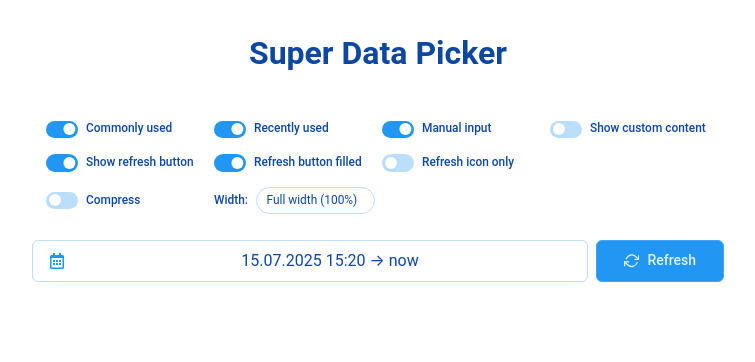
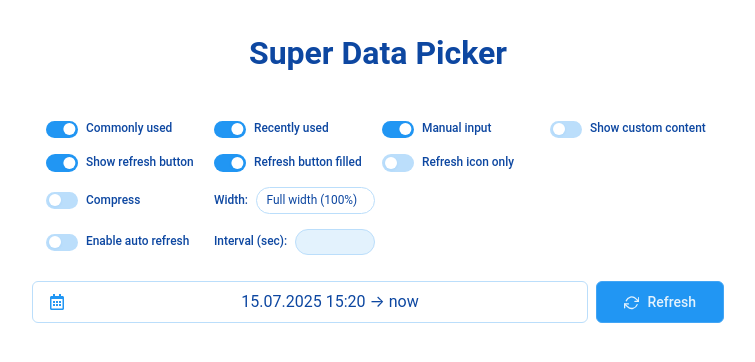
Before and after one commit to eliseevais/custom-super-data-picker, a React (Vite) app: page / in a window 1280 px wide. Shown: the top 362 px of the page, without its empty margins (262-1017 px from the left). Built offline with nearby package versions, Linux system fonts and the light colour scheme.

Commit message:
add autoRefresh

```diff
--- /dev/null
+++ b/src/components/AutoRefreshToggle/AutoRefreshToggle.module.css
@@ -0,0 +1,54 @@
+.controlGroup {
+  display: flex;
+  align-items: center;
+  gap: var(--space-sm);
+  min-width: 10rem;
+  white-space: nowrap;
+  border: none;
+}
+
+legend {
+  display: none;
+}
+
+.intervalWrapper {
+  display: flex;
+  align-items: center;
+  gap: var(--space-sm);
+  white-space: nowrap;
+}
+
+.intervalLabel {
+  font-size: calc(var(--text-sm) * 0.85);
+  color: var(--color-text-dark);
+  font-weight: 500;
+  white-space: nowrap;
+}
+
+.inputInterval {
+  padding: 0.2rem 0.6rem;
+  font-size: calc(var(--text-sm) * 0.85);
+  border: 1px solid var(--color-border-light);
+  border-radius: 1.1rem;
+  background-color: var(--color-bg-white);
+  color: var(--color-text-dark);
+  cursor: pointer;
+  transition:
+      border-color 0.3s ease,
+      box-shadow 0.3s ease;
+  width: 5rem;
+  appearance: none;
+  outline-offset: 1px;
+}
+
+.inputInterval:focus {
+  border-color: var(--color-primary);
+  box-shadow: var(--shadow-sm);
+  outline: none;
+}
+
+.inputInterval:disabled {
+  background-color: var(--color-disabled);
+  cursor: not-allowed;
+  color: var(--color-text-light);
+}
--- /dev/null
+++ b/src/components/AutoRefreshToggle/AutoRefreshToggle.tsx
@@ -0,0 +1,48 @@
+import { SwitchToggle } from "../SwitchControls/SwitchToggle/SwitchToggle.tsx";
+import s from "./AutoRefreshToggle.module.css";
+
+type Props = {
+  isAutoRefreshOn: boolean;
+  setIsAutoRefreshOn: (value: boolean) => void;
+  refreshInterval: number; // в миллисекундах
+  setRefreshInterval: (value: number) => void;
+};
+
+export const AutoRefreshToggle = ({
+  isAutoRefreshOn,
+  setIsAutoRefreshOn,
+  refreshInterval,
+  setRefreshInterval,
+}: Props) => {
+  const intervalSeconds = refreshInterval / 1000;
+
+  const onIntervalChange = (e: React.ChangeEvent<HTMLInputElement>) => {
+    const seconds = Number(e.target.value);
+    if (!isNaN(seconds) && seconds >= 1) {
+      setRefreshInterval(seconds * 1000);
+    }
+  };
+
+  return (
+    <fieldset className={s.controlGroup}>
+      <legend>Auto Refresh</legend>
+      <SwitchToggle
+        label="Enable auto refresh"
+        checked={isAutoRefreshOn}
+        onChange={() => setIsAutoRefreshOn(!isAutoRefreshOn)}
+      />
+      <label className={s.intervalWrapper}>
+        <span className={s.intervalLabel}>Interval (sec):</span>
+        <input
+          type="number"
+          min={1}
+          step={1}
+          value={intervalSeconds}
+          disabled={!isAutoRefreshOn}
+          onChange={onIntervalChange}
+          className={s.inputInterval}
+        />
+      </label>
+    </fieldset>
+  );
+};
--- a/src/components/SuperDataPicker/SuperDataPicker.tsx
+++ b/src/components/SuperDataPicker/SuperDataPicker.tsx
@@ -1,4 +1,4 @@
-import { useState } from "react";
+import { useState, useEffect, useRef } from "react";
 import { formatDisplayDate } from "../../utils/dateUtils";
 import { constants } from "../../constants/constants";
 import { useTimeRange } from "../../hooks/useTimeRange";
@@ -26,6 +26,10 @@ export const SuperDataPicker = () => {
   const [inputLineWidthMode, setInputLineWidthMode] =
     useState<WidthMode>("full");
 
+  // Новые стейты автообновления
+  const [isAutoRefreshOn, setIsAutoRefreshOn] = useState(false);
+  const [refreshInterval, setRefreshInterval] = useState(5000);
+
   const {
     timeRange,
     recentlyUsed,
@@ -36,6 +40,25 @@ export const SuperDataPicker = () => {
     handleApply,
     handleDateTimeChange,
   } = useTimeRange({ start: "now-1h", end: "now" });
+
+  const refreshRef = useRef(handleApply);
+  useEffect(() => {
+    refreshRef.current = handleApply;
+  }, [handleApply]);
+
+  useEffect(() => {
+    if (!isAutoRefreshOn || refreshInterval <= 0) {
+      return;
+    }
+
+    const id = setInterval(() => {
+      if (!isInvalid) {
+        refreshRef.current(() => setIsOpen(false));
+      }
+    }, refreshInterval);
+
+    return () => clearInterval(id);
+  }, [isAutoRefreshOn, refreshInterval, isInvalid]);
 
   const closeDropdown = () => setIsOpen(false);
 
@@ -62,6 +85,10 @@ export const SuperDataPicker = () => {
         setCompactInputs={setCompactInputs}
         inputLineWidthMode={inputLineWidthMode}
         setInputLineWidthMode={setInputLineWidthMode}
+        isAutoRefreshOn={isAutoRefreshOn}
+        setIsAutoRefreshOn={setIsAutoRefreshOn}
+        refreshInterval={refreshInterval}
+        setRefreshInterval={setRefreshInterval}
       />
 
       <div className={s.inputLineAndRefreshButton}>
--- a/src/components/SwitchControls/SwitchControls.tsx
+++ b/src/components/SwitchControls/SwitchControls.tsx
@@ -1,5 +1,6 @@
 import { SwitchToggle } from "./SwitchToggle/SwitchToggle";
 import { WidthSelector } from "../WidthSelector/WidthSelector.tsx";
+import { AutoRefreshToggle } from "../AutoRefreshToggle/AutoRefreshToggle.tsx";
 import type { WidthMode } from "../../types/types.ts";
 import s from "./SwitchControls.module.css";
 
@@ -26,6 +27,11 @@ type Props = {
 
   inputLineWidthMode: WidthMode;
   setInputLineWidthMode: (value: WidthMode) => void;
+
+  isAutoRefreshOn: boolean;
+  setIsAutoRefreshOn: (value: boolean) => void;
+  refreshInterval: number;
+  setRefreshInterval: (value: number) => void;
 };
 
 export const SwitchControls = ({
@@ -51,6 +57,11 @@ export const SwitchControls = ({
 
   inputLineWidthMode,
   setInputLineWidthMode,
+
+  isAutoRefreshOn,
+  setIsAutoRefreshOn,
+  refreshInterval,
+  setRefreshInterval,
 }: Props) => {
   return (
     <div className={s.switchControls}>
@@ -110,6 +121,13 @@ export const SwitchControls = ({
           onChange={setInputLineWidthMode}
         />
       </fieldset>
+
+      <AutoRefreshToggle
+        isAutoRefreshOn={isAutoRefreshOn}
+        setIsAutoRefreshOn={setIsAutoRefreshOn}
+        refreshInterval={refreshInterval}
+        setRefreshInterval={setRefreshInterval}
+      />
     </div>
   );
 };
```
